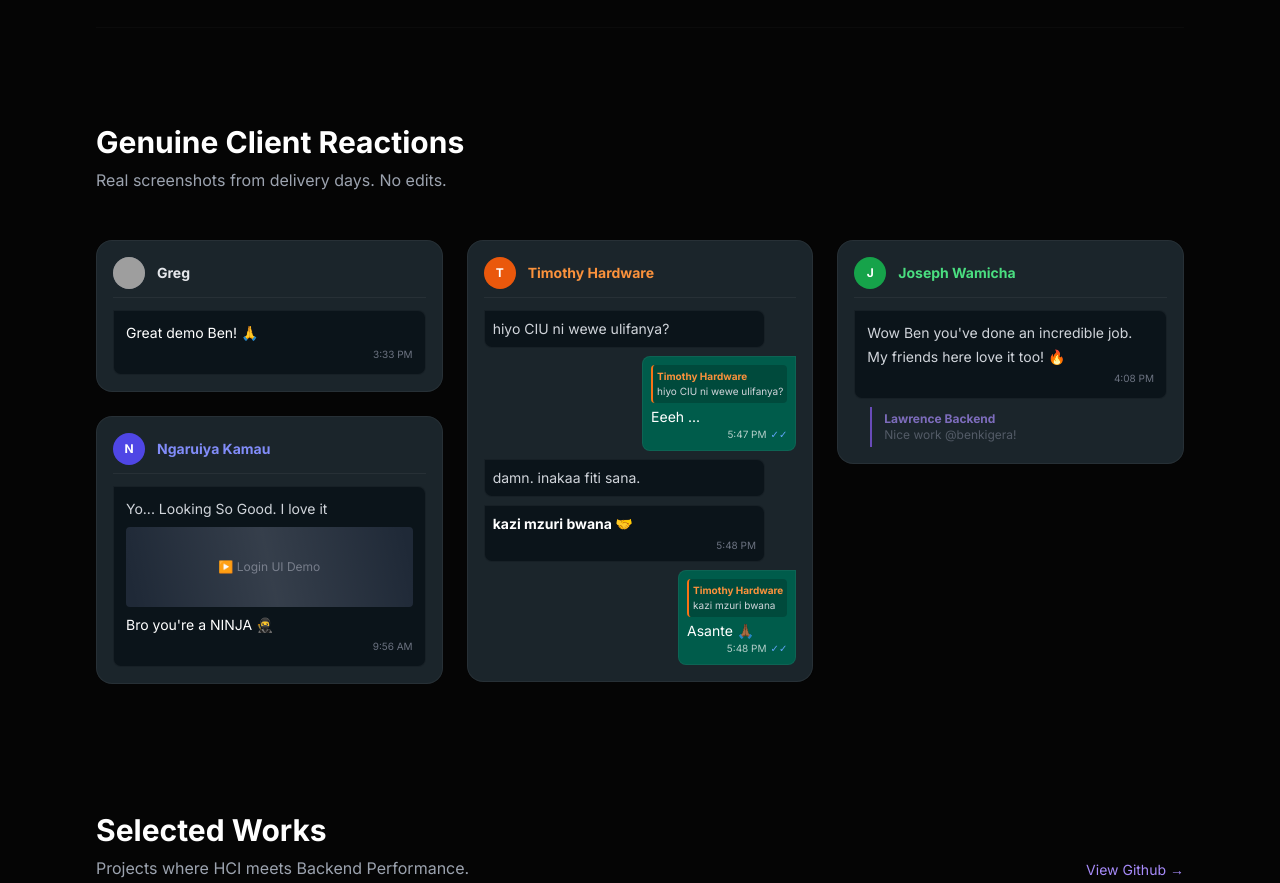
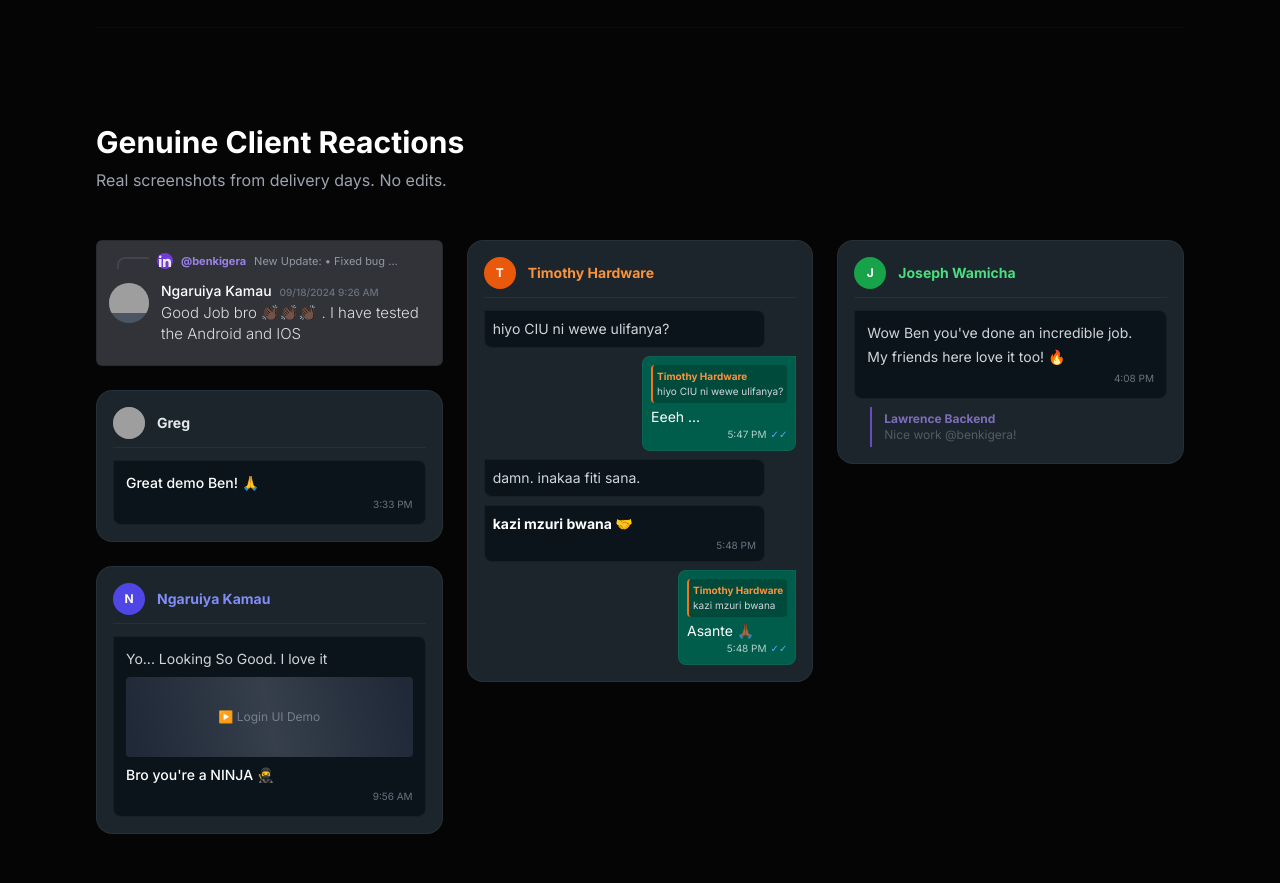
Before and after one commit to benkigera/benkigera.github.io, a plain HTML site: page index.html in a window 1280 px wide. Shown: the part 860-1743 px from the top of the page. Drawn offline with nearby package versions, Linux system fonts and the light colour scheme; grey boxes are pictures that could not be loaded.

Commit message:
Refactor feedback cards and update Google Fonts
Updated feedback cards and styles for Discord integration. Adjusted Google Fonts link and improved comments for clarity.

```diff
--- a/index.html
+++ b/index.html
@@ -27,6 +27,11 @@
                         safi: {
                             400: '#4ade80', // Green for SafiCharge
                             900: '#14532d'
+                        },
+                        discord: {
+                            bg: '#313338',
+                            text: '#dbdee1',
+                            spine: '#4e5058'
                         }
                     },
                     animation: {
@@ -46,7 +51,7 @@
     <!-- Google Fonts -->
     <link rel="preconnect" href="https://fonts.googleapis.com">
     <link rel="preconnect" href="https://fonts.gstatic.com" crossorigin>
-    <link href="https://fonts.googleapis.com/css2?family=Inter:wght@200;300;400;600;700;900&family=Fira+Code:wght@400&display=swap" rel="stylesheet">
+    <link href="https://fonts.googleapis.com/css2?family=Inter:wght@200;300;400;500;600;700;900&family=Fira+Code:wght@400&display=swap" rel="stylesheet">
 
     <style>
         body {
@@ -188,7 +193,36 @@
             <!-- Masonry Grid for Chats -->
             <div class="columns-1 md:columns-2 lg:columns-3 gap-6 space-y-6">
 
-                <!-- Feedback Card 1: Greg -->
+                <!-- Feedback Card 1: Discord (New) -->
+                <div class="break-inside-avoid rounded-md p-3 bg-discord-bg border border-black/20 hover:border-brand-500/30 transition-colors font-sans relative group">
+                    <!-- Reply Context Line -->
+                    <div class="absolute left-5 top-4 w-8 h-3 border-l-2 border-t-2 border-discord-spine rounded-tl-lg opacity-60"></div>
+
+                    <!-- Reply Text -->
+                    <div class="flex items-center gap-2 text-[11px] text-gray-400 mb-1 pl-12 opacity-90">
+                        <div class="w-4 h-4 rounded-full bg-brand-600 flex items-center justify-center text-[8px] text-white">
+                            <svg class="w-3 h-3" fill="currentColor" viewBox="0 0 24 24"><path d="M4.98 3.5c0 1.381-1.11 2.5-2.48 2.5s-2.48-1.119-2.48-2.5c0-1.38 1.11-2.5 2.48-2.5s2.48 1.12 2.48 2.5zm.02 4.5h-5v16h5v-16zm7.982 0h-4.968v16h4.969v-8.399c0-4.67 6.029-5.052 6.029 0v8.399h4.988v-10.131c0-7.88-8.922-7.593-11.018-3.714v-2.155z"/></svg>
+                        </div>
+                        <span class="text-brand-400 font-bold hover:underline cursor-pointer">@benkigera</span>
+                        <span class="truncate max-w-[150px]">New Update: • Fixed bug with deleting the last scheduler item.</span>
+                    </div>
+
+                    <!-- Main Message -->
+                    <div class="flex gap-3 mt-1 hover:bg-black/10 p-2 -ml-2 rounded transition-colors">
+                        <div class="w-10 h-10 rounded-full bg-gray-600 flex-shrink-0 overflow-hidden mt-0.5">
+                             <img src="https://api.dicebear.com/9.x/initials/svg?seed=NK&backgroundColor=1e1e1e" alt="NK">
+                        </div>
+                        <div class="leading-snug">
+                            <div class="flex items-baseline gap-2">
+                                <span class="text-white font-medium text-sm hover:underline cursor-pointer">Ngaruiya Kamau</span>
+                                <span class="text-[10px] text-gray-500 font-medium">09/18/2024 9:26 AM</span>
+                            </div>
+                            <p class="text-discord-text text-[15px] mt-0.5 font-light">Good Job bro 👏🏿👏🏿👏🏿 . I have tested the Android and IOS</p>
+                        </div>
+                    </div>
+                </div>
+
+                <!-- Feedback Card 2: Greg -->
                 <div class="chat-bubble rounded-2xl p-4 break-inside-avoid hover:border-brand-500/30 transition-colors">
                     <div class="flex items-center gap-3 border-b border-white/5 pb-2">
                         <div class="w-8 h-8 rounded-full bg-gray-600 flex items-center justify-center text-xs font-bold text-white overflow-hidden">
@@ -204,7 +238,7 @@
                     </div>
                 </div>
 
-                <!-- Feedback Card 2: Ngaruiya Kamau (The Ninja) -->
+                <!-- Feedback Card 3: Ngaruiya Kamau (WhatsApp) -->
                 <div class="chat-bubble rounded-2xl p-4 break-inside-avoid hover:border-brand-500/30 transition-colors">
                     <div class="flex items-center gap-3 border-b border-white/5 pb-2">
                         <div class="w-8 h-8 rounded-full bg-indigo-600 flex items-center justify-center text-xs font-bold text-white">N</div>
@@ -223,7 +257,7 @@
                     </div>
                 </div>
 
-                <!-- Feedback Card 3: Timothy Hardware (Full Context) -->
+                <!-- Feedback Card 4: Timothy Hardware (Full Context) -->
                 <div class="chat-bubble rounded-2xl p-4 break-inside-avoid hover:border-brand-500/30 transition-colors">
                     <div class="flex items-center gap-3 border-b border-white/5 pb-2">
                         <div class="w-8 h-8 rounded-full bg-orange-600 flex items-center justify-center text-xs font-bold text-white">T</div>
@@ -275,7 +309,7 @@
                     </div>
                 </div>
 
-                <!-- Feedback Card 4: Team Love -->
+                <!-- Feedback Card 5: Team Love -->
                 <div class="chat-bubble rounded-2xl p-4 break-inside-avoid hover:border-brand-500/30 transition-colors">
                     <div class="flex items-center gap-3 border-b border-white/5 pb-2">
                         <div class="w-8 h-8 rounded-full bg-green-600 flex items-center justify-center text-xs font-bold text-white">J</div>
@@ -315,7 +349,7 @@
 
             <div class="grid grid-cols-1 md:grid-cols-12 gap-6">
 
-                <!-- SafiCharge (New & Prominent) -->
+                <!-- SafiCharge -->
                 <div class="group md:col-span-12 lg:col-span-8 glass-panel rounded-2xl p-8 hover:border-safi-400/40 transition-all cursor-pointer relative overflow-hidden reveal" onclick="openModal('saficharge')">
                     <div class="absolute top-0 right-0 p-4 opacity-10 group-hover:opacity-30 transition-opacity">
                         <!-- EV Icon -->
@@ -497,10 +531,6 @@
             ctx.beginPath();
             for (let i = 0; i < points.length; i++) {
                 const p1 = points[i];
-                // Check neighbors (right and bottom) to optimize drawing
-                // Simple check: look at points that are somewhat close in the array or position
-                // For a proper grid, we can cheat and just connect to neighbors if we knew indices,
-                // but generic distance check is easier for responsive resizing.
                 for (let j = i + 1; j < points.length; j++) {
                     const p2 = points[j];
                     const dx = p1.x - p2.x;
@@ -550,7 +580,7 @@
                         <li><strong>Guided Experience:</strong> 'Start Charge' wizard to assist new EV drivers.</li>
                     </ul>
                 `,
-                link: "#" // No link provided, button will hide or stay empty
+                link: "#"
             },
             aquilatrac: {
                 title: "Aquilatrac Logistics",
```
